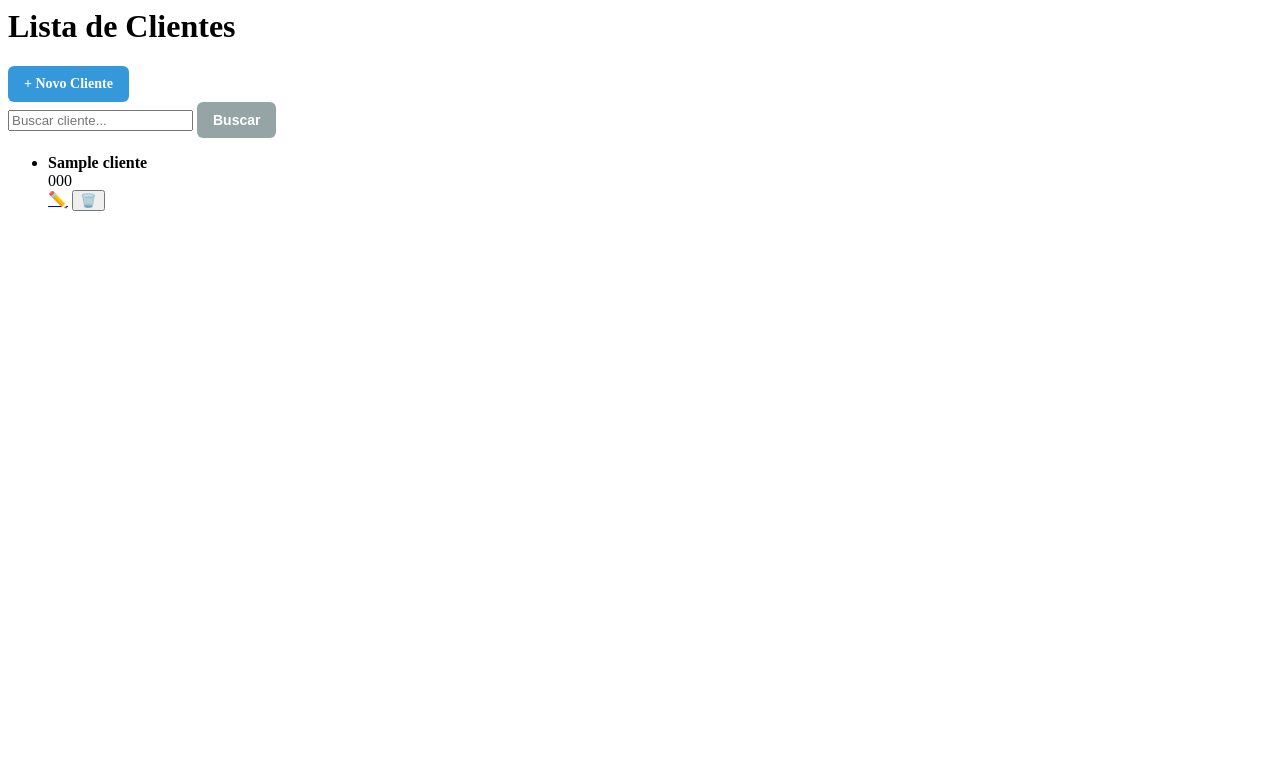
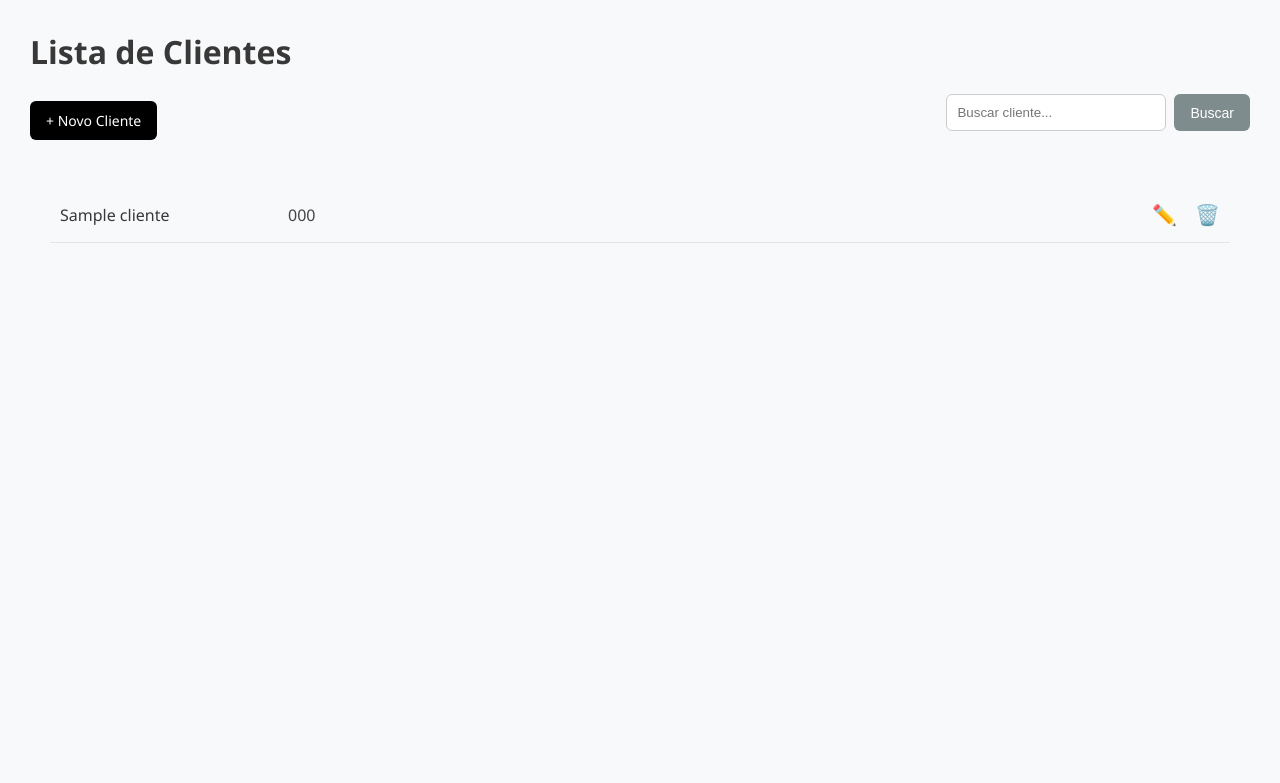
Before and after one commit to nasu-dev/sistema-gestao-servicos, a Django app: page / in a window 1280 px wide. Shown: the top 783 px of the page. Run offline with Django 5.2, Linux system fonts and the light colour scheme; tables that the repository leaves empty hold one stand-in row (values such as "Sample post").

Commit message:
style(listagem): refina layout, tipografia e acoes dos clientes

```diff
--- a/clientes/static/clientes/style.css
+++ b/clientes/static/clientes/style.css
@@ -1,4 +1,11 @@
-/*----Mensagens ----------------------------*/
+body {
+    font-family: "Segoe UI", sans-serif;
+    background-color: #f8f9fa;
+    color: #383838;
+    margin: 30px;
+}
+
+/
 .message {
     padding: 10px;
     margin: 10px 0;
@@ -26,7 +33,7 @@
 .campo textarea {
     padding: 8px;
     border: 1px solid #ccc;
-    border-radius: 2px;
+    border-radius: 4px;
 }
 
 .campo.erro input,
@@ -49,27 +56,124 @@
     border: none;
     text-decoration: none;
     font-size: 14px;
-    font-weight: bold;
     cursor: pointer;
     transition: background-color 0.2s ease-in-out;
 }
 
 /*----Botão primário-----------------------*/
 .btn-primary {
-    background-color: #3498db;
+    background-color: #000000;
     color: white;
 }
 
 .btn-primary:hover {
-    background-color: #2980b9;
+    background-color: #00000090;
 }
 
 /*----Botão secundário---------------------*/
 .btn-secondary {
-    background-color: #95a5a6;
+    background-color: #7f8c8d;
     color: white;
 }
 
 .btn-secondary:hover {
-    background-color: #7f8c8d;
+    background-color: #95a5a6;
 }
+
+/*----Topo da listagem---------------------*/
+.topo-lista {
+    display: flex;
+    justify-content: space-between;
+    align-items: center;
+    gap: 12px;
+    flex-wrap: wrap;
+    margin: 20px 0;
+}
+
+/*----Busca--------------------------------*/
+.form-busca {
+    display: flex;
+    gap: 8px;
+}
+
+.form-busca input {
+    padding: 10px;
+    border: 1px solid #ccc;
+    border-radius: 6px;
+    min-width: 220px;
+}
+
+/*----Lista de clientes--------------------*/
+.lista-clientes {
+    list-style: none;
+    padding: 20px;
+    margin: 0;
+}
+
+.item-cliente {
+    display: flex;
+    justify-content: space-between;
+    align-items: center;
+    gap: 20px;
+    padding: 14px 0;
+    border-bottom: 1px solid #e5e5e5;
+    flex-wrap: nowrap;
+}
+
+.item-cliente:hover {
+    background-color: #f0fff080;
+}
+
+/*----Dados--------------------------------*/
+.dados-cliente {
+    display: flex;
+    align-items: center;
+    gap: 28px;
+    flex: 1;
+}
+
+.cliente-nome {
+    min-width: 200px;
+    margin-left: 10px;
+}
+
+.cliente-telefone {
+    color: #444;
+    min-width: 140px;
+}
+
+/*----Ações--------------------------------*/
+.acoes {
+    margin-right: 10px;
+    display: flex;
+    align-items: center;
+    gap: 18px;
+    white-space: nowrap;
+}
+
+.acoes form {
+    margin: 0;
+}
+
+.btn-icone {
+    display: inline-flex;
+    border: none;
+    background: none;
+    cursor: pointer;
+    font-size: 20px;
+    text-decoration: none;
+    padding: 0;
+}
+
+.btn-icone:hover {
+    opacity: 0.7;
+}
+
+.form-inline {
+    display: inline-flex;
+    align-items: center;
+    margin: 0;
+}
+.btn-excluir {
+    color: #e74c3c;
+}
--- a/clientes/templates/clientes/listar.html
+++ b/clientes/templates/clientes/listar.html
@@ -24,16 +24,17 @@
 <ul class="lista-clientes">
 {% for cliente in clientes %}
     <li class="item-cliente">
-            <div>
-                <strong>{{ cliente.nome }}</strong><br>
-                {{cliente.telefone }}
+        <div class="dados-cliente">
+            <span class="cliente-nome">{{ cliente.nome }}</span>
+            <span class="cliente-telefone">{{cliente.telefone }}</span>
         </div>
+
         <div class="acoes">
-                <a href="{% url 'editar_cliente' cliente.id %}">✏️</a>
+            <a href="{% url 'editar_cliente' cliente.id %}" class="btn-icone">✏️</a>
 
-                <form method="POST" action="{% url 'excluir_cliente' cliente.id %}" style="display:inline;">
+            <form method="POST" action="{% url 'excluir_cliente' cliente.id %}" class="form-inline">
                 {% csrf_token %}
-                    <button type="submit" onclick="return confirm('Tem certeza que deseja excluir?')">
+                <button type="submit" class="btn-icone btn-excluir" onclick="return confirm('Tem certeza que deseja excluir?')">
                     🗑️
                 </button>
             </form>
```
Lines whose indentation alone changed are shown as unchanged.
